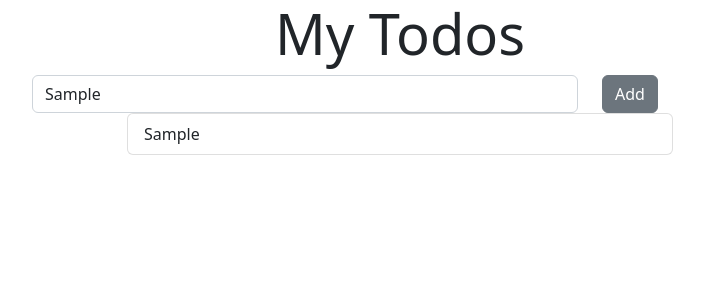
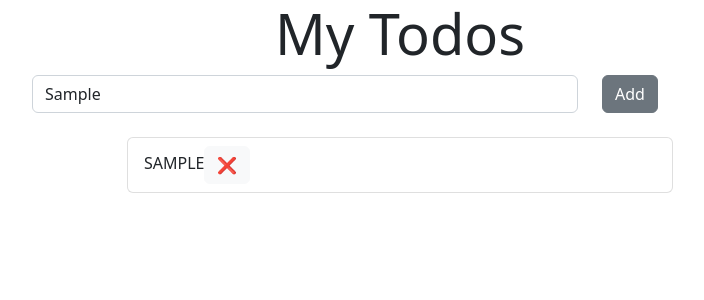
Before and after one commit to synergy2411/incedo-mar-23, a React (Create React App) app in the folder first-app/: page / in a window 1280 px wide. Both pictures are taken after typing "Sample" into the empty fields and a click on the button "Add". Shown: the top 300 px of the page, without its empty margins (240-944 px from the left). Built offline with nearby package versions, Linux system fonts and the light colour scheme.

Commit message:
item deleted

```diff
--- a/first-app/src/Components/Todos/Todos.js
+++ b/first-app/src/Components/Todos/Todos.js
@@ -8,10 +8,7 @@ const Todos = () => {
     const [enteredLabel, setEnteredLabel] = useState('')
     const dispatch = useDispatch()
 
-    const { todos } = useSelector(store => {
-        // console.log("STORE : ", store);
-        return store.todoReducer
-    })
+    const { todos } = useSelector(store => store.todoReducer)
 
     const addClickHandler = () => {
         let todo = {
@@ -19,15 +16,15 @@ const Todos = () => {
             label: enteredLabel,
             status: false
         }
-        console.log(todo);
         dispatch(add(todo))
     }
+
+    const deleteHandler = (todoId) => dispatch(remove(todoId))
 
     return (
         <>
             <h3 className='display-4 text-center'>My Todos</h3>
-
-            <div className='row'>
+            <div className='row mb-4'>
                 <div className='col-6 offset-2'>
                     <input type="text" className='form-control'
                         placeholder='enter todo label' value={enteredLabel}
@@ -42,7 +39,11 @@ const Todos = () => {
                 todos.length > 0 && <div className='row'>
                     <div className='col-6 offset-3'>
                         <ul className='list-group'>
-                            {todos.map(todo => <li className='list-group-item mb-3' key={todo.id}>{todo.label}</li>)}
+                            {todos.map(todo =>
+                                <li className='list-group-item mb-3' key={todo.id}>
+                                    {todo.label.toUpperCase()}
+                                    <button onClick={() => deleteHandler(todo.id)} className='btn btn-light'>❌</button>
+                                </li>)}
                         </ul>
                     </div>
                 </div>
--- a/first-app/src/store/reducers/todo-slice.js
+++ b/first-app/src/store/reducers/todo-slice.js
@@ -9,11 +9,11 @@ const todoSlice = createSlice({
     initialState: initialState,
     reducers: {
         add: (state, action) => {
-            console.log("ACTION : ", action)
             state.todos.push(action.payload)
         },
         remove: (state, action) => {
-            state.todos.splice(action.payload, 1)
+            const position = state.todos.findIndex(todo => todo.id === action.payload)
+            state.todos.splice(position, 1)
         }
     }
 })
```
